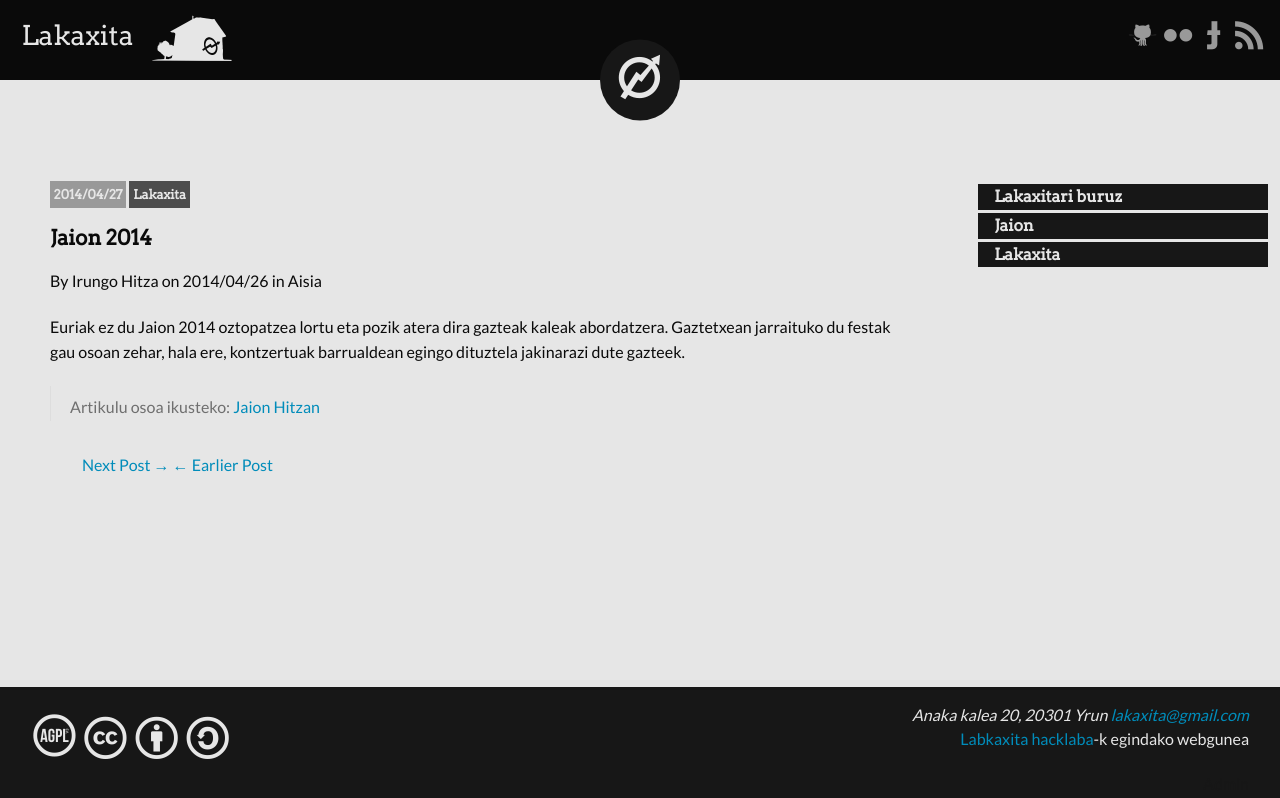
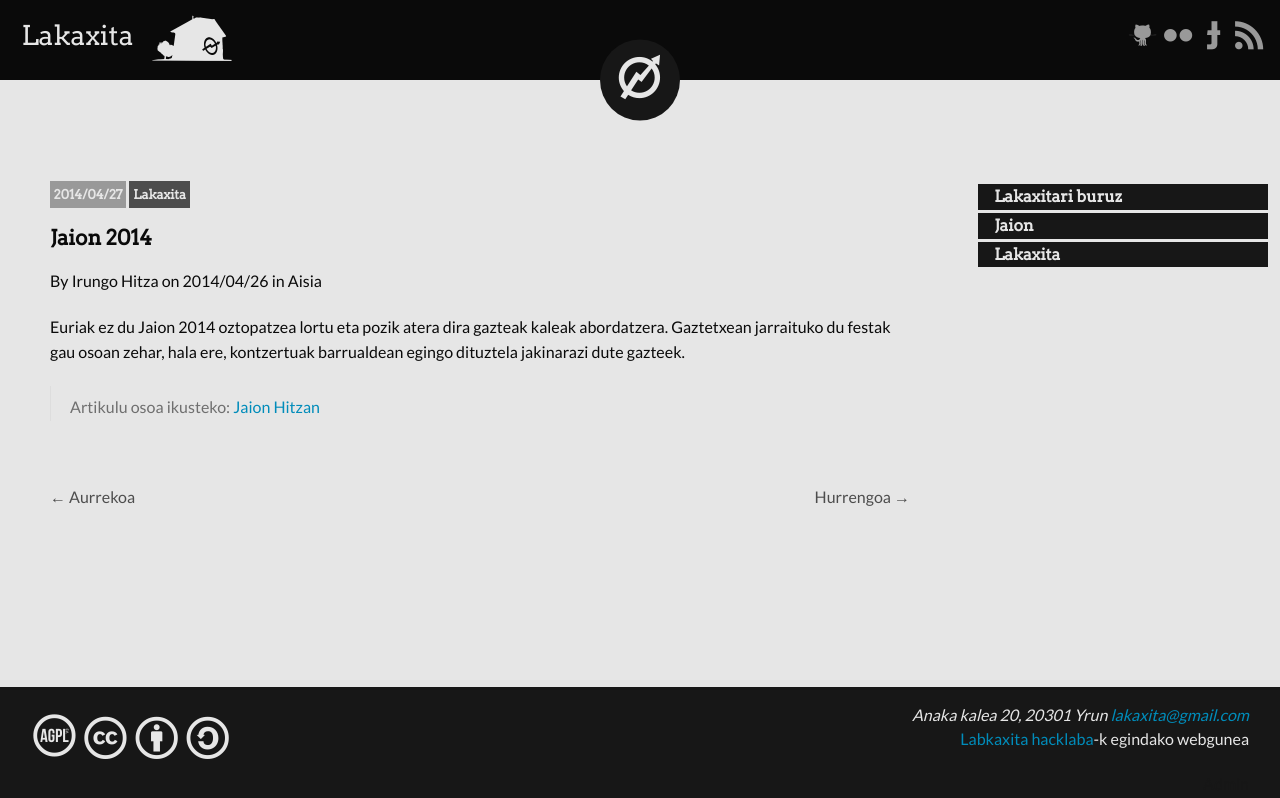
Before and after one commit to lakaxita/lakaxita.github.io, a Jekyll site: the page built from _posts/2014-04-27-jaion-2014.md, in a window 1280 px wide. Shown: the top 798 px of the page. Built offline with Jekyll 4.4.1, drawn with Linux system fonts in a browser that asks for light colours; Markdown is read by kramdown in place of the engine named in the settings.

Commit message:
next and prev links designed

```diff
--- a/_layouts/post.html
+++ b/_layouts/post.html
@@ -13,11 +13,11 @@ layout: default
     <div class="prev-next">
         {% if page.next %}
             <a href="{{ page.next.url }}" class="next"
-                title="{{ page.next.title }}">Next Post &rarr;</a>
+                title="{{ page.next.title }}">Hurrengoa &rarr;</a>
         {% endif %}
         {% if page.previous %}
             <a href="{{ page.previous.url }}" class="prev"
-                title="{{ page.previous.title }}">&larr; Earlier Post</a>
+                title="{{ page.previous.title }}">&larr; Aurrekoa</a>
         {% endif %}
     </div>
 </article>
--- a/_sass/main.sass
+++ b/_sass/main.sass
@@ -178,7 +178,13 @@ div#wrap
             font-family: $mono
             color: $grey
         div.prev-next
-            margin: 2rem
+            margin: 4rem 0 0 0
+            a
+                color: $grey
+            a.next
+                float: right
+            a.prev
+                float: left
         div.field-item
             display: inline-block
             font-weight: bold
```
